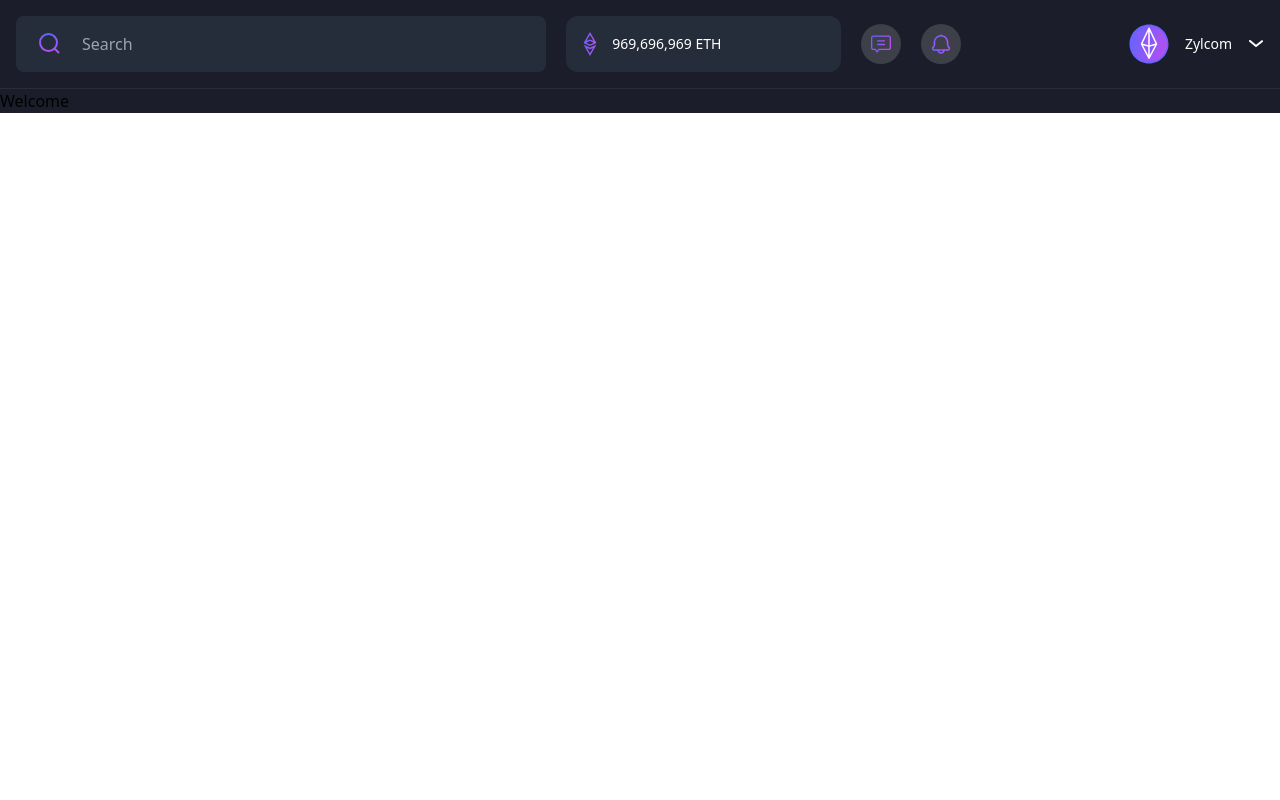
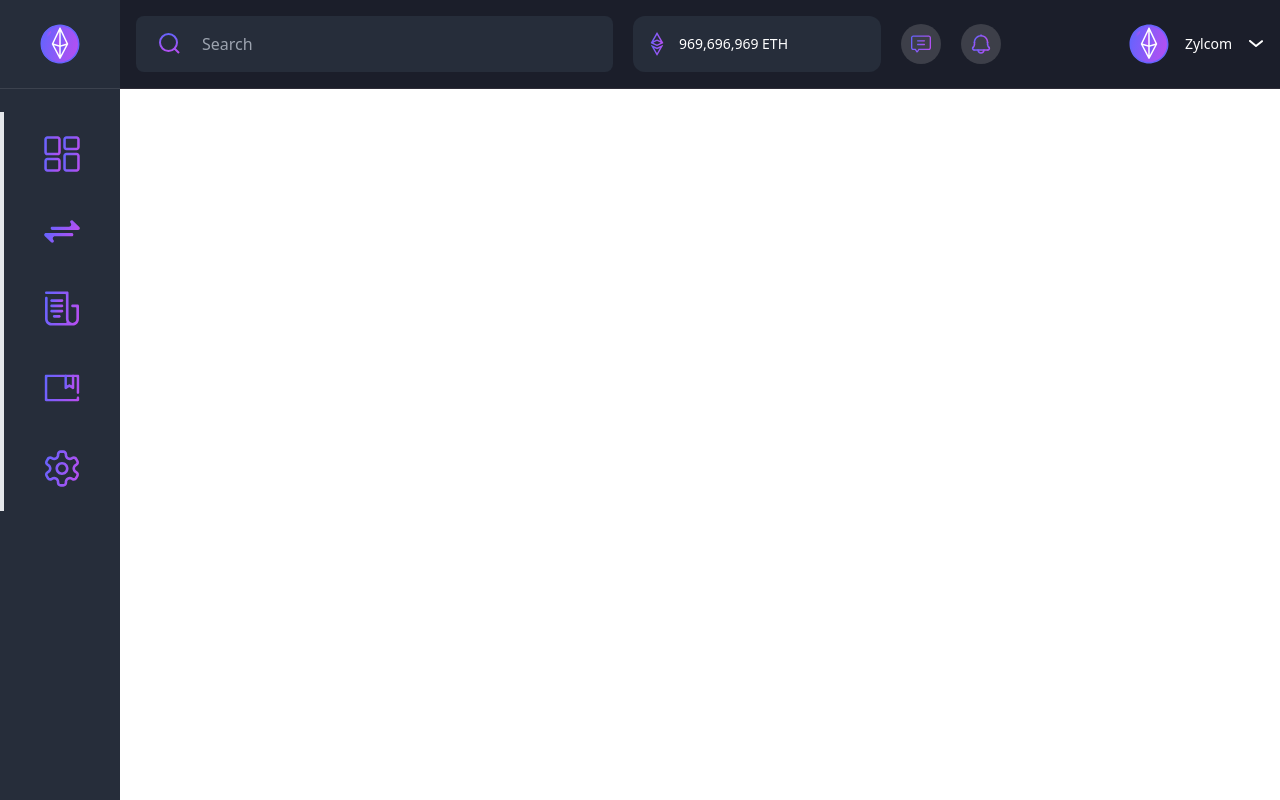
Before and after one commit to zylcom/nft-marketplace, a React (Create React App) app: page / in a window 1280 px wide. Built offline with nearby package versions, Linux system fonts and the light colour scheme.

Commit message:
add sidebar component to app component

```diff
--- a/src/App.js
+++ b/src/App.js
@@ -1,12 +1,17 @@
 import { Outlet } from "react-router-dom";
-import { Navbar } from "./components";
+import { Navbar, Sidebar } from "./components";
 
 function App() {
   return (
-    <div className="bg-dark-gun-metal">
-      <Navbar />
-      <h1>Welcome </h1>
-      <Outlet />
+    <div className="bg-dark-gun-metal lg:flex">
+      <div>
+        <div className="w-[120px]"></div>
+        <Sidebar />
+      </div>
+      <div className="w-full">
+        <Navbar />
+        <Outlet />
+      </div>
     </div>
   );
 }
```
